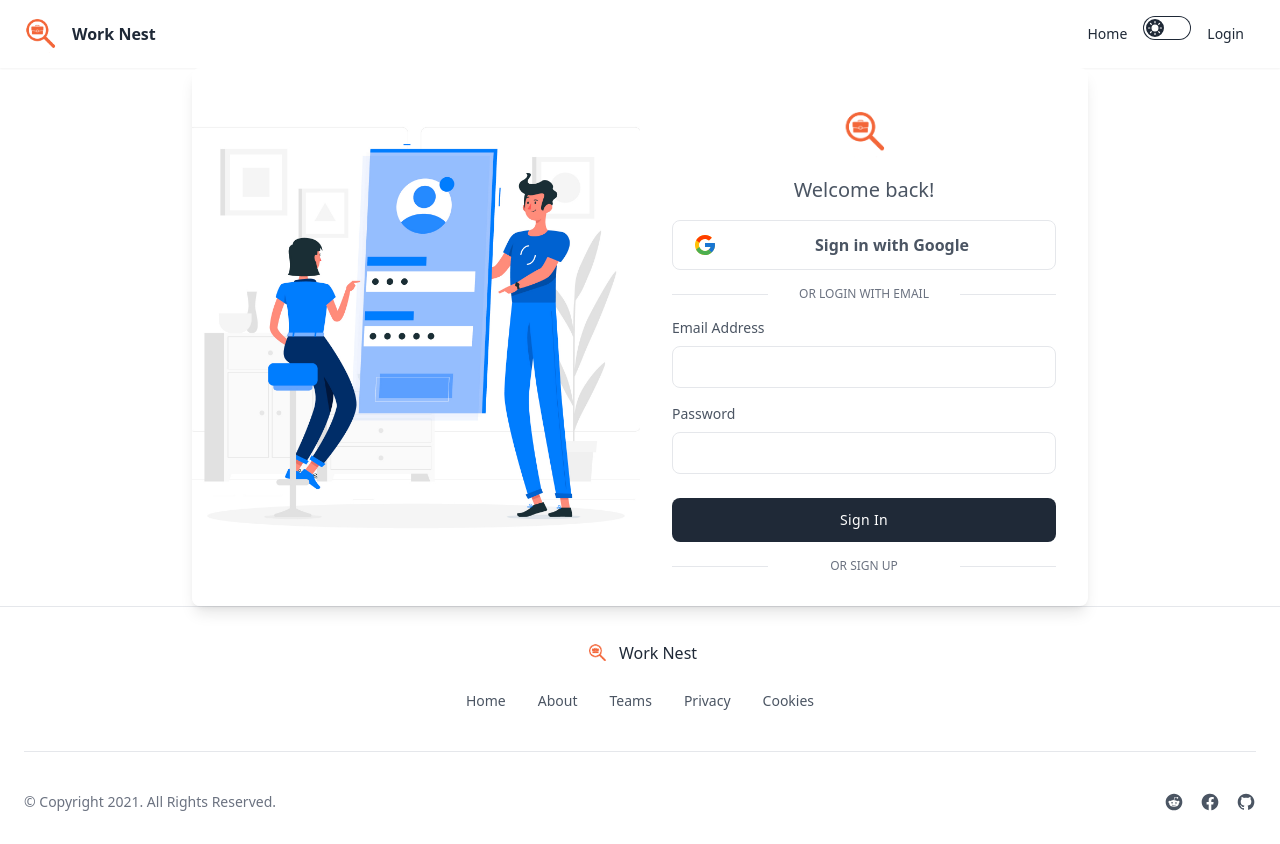
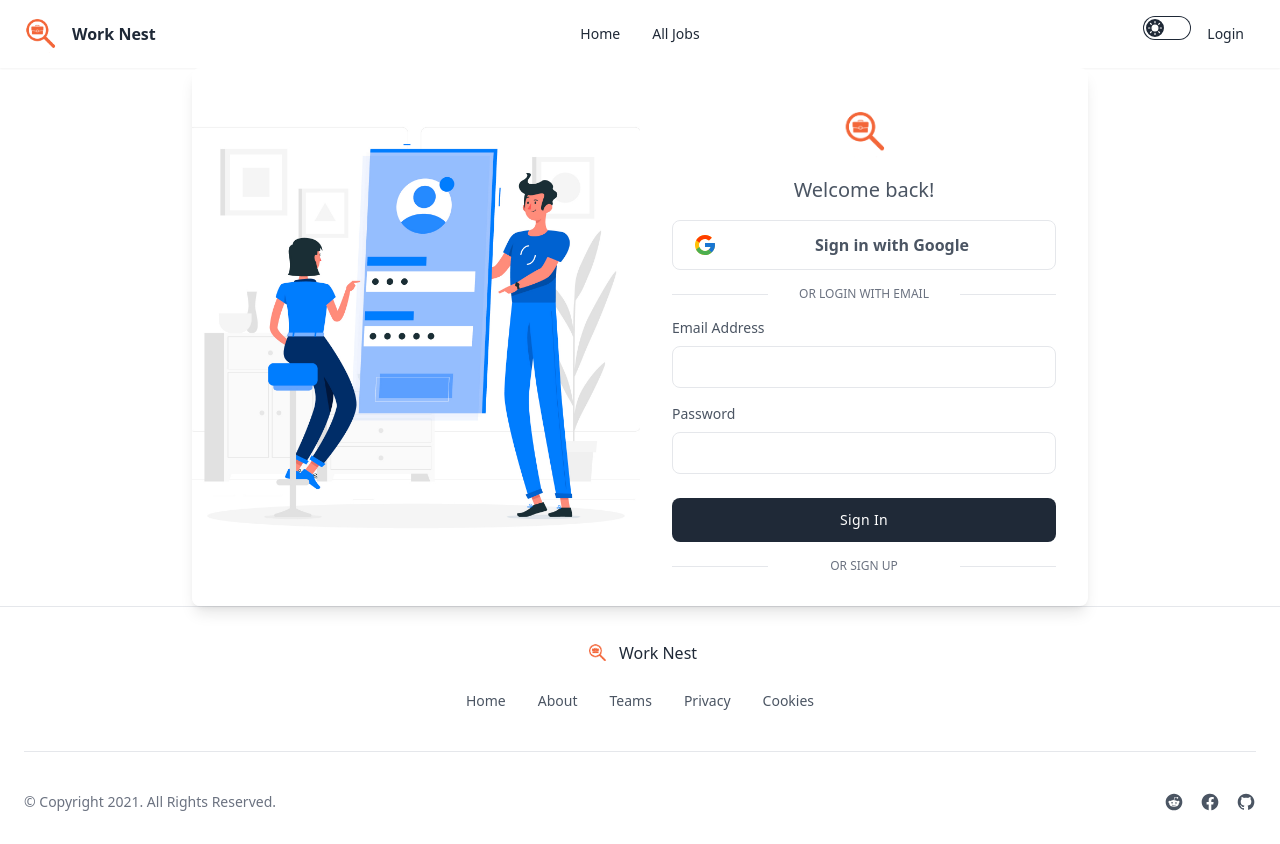
Before and after one commit to Abdullah-Az-Zahur/work-nest-client, a React (Vite) app: page /login in a window 1280 px wide. Built offline with nearby package versions, Linux system fonts and the light colour scheme; no server answers.

Commit message:
add pagination

```diff
--- a/src/components/Navbar.jsx
+++ b/src/components/Navbar.jsx
@@ -21,18 +21,24 @@ const Navbar = () => {
 
   return (
     <div className="navbar bg-base-100 shadow-sm container px-4 mx-auto">
-      <div className="flex-1">
+      <div className="navbar-start">
         <Link to="/" className="flex gap-2 items-center">
           <img className="w-auto h-12" src={logo} alt="" />
           <span className="font-bold">Work Nest</span>
         </Link>
       </div>
-      <div className="flex-none">
+      <div className="navbar-center hidden lg:flex">
         <ul className="menu menu-horizontal px-1">
           <li>
             <Link to="/">Home</Link>
           </li>
-
+          <li>
+            <Link to="/jobs">All Jobs</Link>
+          </li>
+        </ul>
+      </div>
+      <div className="navbar-end">
+        <ul className="menu menu-horizontal px-1">
           {/* theme control */}
           <div>
             <label className="cursor-pointer grid place-items-center">
--- a/src/pages/AllJobs/AllJobs.jsx
+++ b/src/pages/AllJobs/AllJobs.jsx
@@ -16,12 +16,14 @@ const AllJobs = () => {
       const { data } = await axios(
         `${
           import.meta.env.VITE_API_URL
-        }/all-jobs?page=${currentPage}&size=${itemsPerPage}&filter=${filter}&sort=${sort}&search=${search}`
+        }/jobs?page=${currentPage}&size=${itemsPerPage}&filter=${filter}&sort=${sort}&search=${search}`
       )
       setJobs(data)
     }
     getData()
   }, [currentPage, filter, itemsPerPage, search, sort])
+
+
   useEffect(() => {
     const getCount = async () => {
       const { data } = await axios(
@@ -74,9 +76,10 @@ const AllJobs = () => {
               className='border p-4 rounded-lg'
             >
               <option value=''>Filter By Category</option>
-              <option value='Web Development'>Web Development</option>
-              <option value='Graphics Design'>Graphics Design</option>
-              <option value='Digital Marketing'>Digital Marketing</option>
+              <option value="On Site">On Site</option>
+                <option value="Remote">Remote</option>
+                <option value="Hybrid">Hybrid</option>
+                <option value="Part Time">Part Time</option>
             </select>
           </div>
 
--- a/src/routes/Routes.jsx
+++ b/src/routes/Routes.jsx
@@ -11,6 +11,7 @@ import UpdateJob from "../pages/UpdateJob/UpdateJob";
 import PrivateRoute from "./PrivateRoute";
 import MyBids from "../pages/MyBids/MyBids";
 import BidRequests from "../pages/BidRequests/BidRequests";
+import AllJobs from "../pages/AllJobs/AllJobs";
 
 const router = createBrowserRouter([
   {
@@ -82,6 +83,10 @@ const router = createBrowserRouter([
           </PrivateRoute>
         ),
       },
+      {
+        path:'/jobs',
+        element:<AllJobs></AllJobs>
+      }
     ],
   },
 ]);
```
